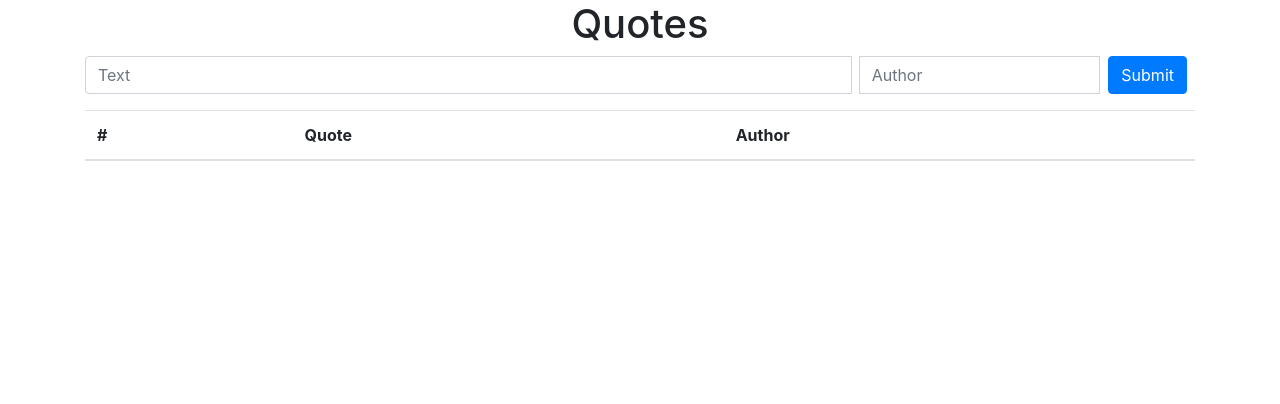
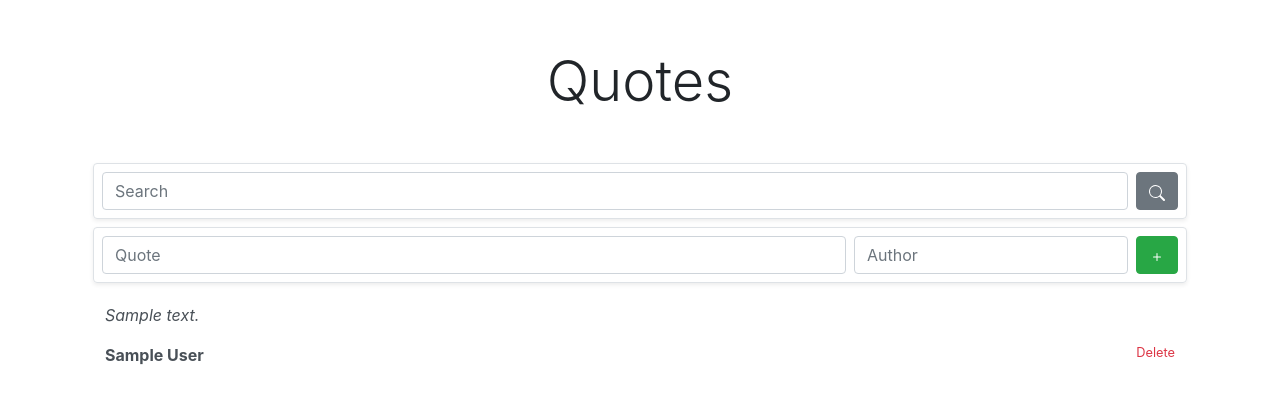
Before and after one commit to misterrager8/BlackPositivityBot, a Flask app: page /quotes in a window 1280 px wide. Shown: the part 56-460 px from the top of the page. Run offline with Flask 2, Linux system fonts and the light colour scheme; tables that the repository leaves empty hold one stand-in row (values such as "Sample post"); lists and menus that the app fills with data are empty; some libraries are stand-ins or nearby versions.

Commit message:
Add macros

```diff
--- a/modules/templates/contact.html
+++ b/modules/templates/contact.html
@@ -1,8 +1,7 @@
 {% extends "base.html" %}
+{% import "macros.html" as macros %}
 
 {% block body %}
 <title>Contact</title>
-<body>
-<h1 class="text-center">Contact</h1>
-</body>
+{{ macros.title_div('Contact') }}
 {% endblock %}
--- a/modules/templates/index.html
+++ b/modules/templates/index.html
@@ -1,8 +1,8 @@
 {% extends "base.html" %}
+{% import "macros.html" as macros %}
 
 {% block body %}
 <title>Home</title>
-<body>
 <div style="font-family: Georgia, serif">
   <p class="display-1 text-center font-italic font-weight-bold">“</p>
   <p class="display-4 text-center font-italic font-weight-bold">{{ quote.quote_text }}</p>
@@ -10,5 +10,4 @@
   <hr>
   <p class="display-4 text-center font-italic">- {{ quote.author }}</p>
 </div>
-</body>
 {% endblock %}
--- /dev/null
+++ b/modules/templates/macros.html
@@ -0,0 +1,60 @@
+{% macro title_div(txt) %}
+<p class="display-4 text-center m-5">{{ txt }}</p>
+{% endmacro %}
+
+{% macro search_icon() %}
+<svg xmlns="http://www.w3.org/2000/svg" width="16" height="16" fill="currentColor" class="bi bi-search" viewBox="0 0 16 16">
+  <path d="M11.742 10.344a6.5 6.5 0 1 0-1.397 1.398h-.001c.03.04.062.078.098.115l3.85 3.85a1 1 0 0 0 1.415-1.414l-3.85-3.85a1.007 1.007 0 0 0-.115-.1zM12 6.5a5.5 5.5 0 1 1-11 0 5.5 5.5 0 0 1 11 0z"/>
+</svg>
+{% endmacro %}
+
+{% macro add_icon() %}
+<svg xmlns="http://www.w3.org/2000/svg" width="16" height="16" fill="currentColor" class="bi bi-plus" viewBox="0 0 16 16">
+  <path d="M8 4a.5.5 0 0 1 .5.5v3h3a.5.5 0 0 1 0 1h-3v3a.5.5 0 0 1-1 0v-3h-3a.5.5 0 0 1 0-1h3v-3A.5.5 0 0 1 8 4z"/>
+</svg>
+{% endmacro %}
+
+{% macro quote_list_item(quote) %}
+<div class="list-group-item list-group-item-action border-0">
+  <p class="font-italic">{{ quote.quote_text }}</p>
+  <div class="d-flex justify-content-between">
+    <span class="font-weight-bold">{{ quote.author }}</span>
+    <small>
+      <a class="text-danger" style="text-decoration:none" href="" data-toggle="modal" data-target="#delete-{{ quote.id }}">Delete</a>
+    </small>
+  </div>
+</div>
+{{ delete_modal(quote) }}
+{% endmacro %}
+
+{% macro post_list_item(post) %}
+<div class="list-group-item list-group-item-action border-0">
+  <a style="text-decoration:none" class="text-body" href="{{ post.url }}">{{ post.title }}</a>
+</div>
+{% endmacro %}
+
+{% macro delete_modal(quote) %}
+<div class="modal" id="delete-{{ quote.id }}" role="dialog">
+  <div class="modal-dialog">
+    <div class="modal-content p-1">
+      {{ title_div('Delete?') }}
+      <a href="{{ url_for('delete_quote', id_=quote.id) }}" class="btn btn-danger">Delete</a>
+    </div>
+  </div>
+</div>
+{% endmacro %}
+
+{% macro add_quote_form() %}
+<form class="form-inline border rounded p-2 m-2 shadow-sm" action="{{ url_for('add_quote') }}" method="POST">
+  <input type="text" class="form-control mr-2 flex-grow-1" placeholder="Quote" name="quote_text" autocomplete="off">
+  <input type="text" class="form-control mr-2 flex-grow-0" placeholder="Author" name="author" autocomplete="off">
+  <button type="submit" class="btn btn-success">{{ add_icon() }}</button>
+</form>
+{% endmacro %}
+
+{% macro search_quote_form() %}
+<form class="form-inline border rounded p-2 m-2 shadow-sm" action="{{ url_for('search_quotes') }}" method="POST">
+  <input type="text" class="form-control mr-2 flex-grow-1" placeholder="Search" name="search_term" autocomplete="off">
+  <button type="submit" class="btn btn-secondary">{{ search_icon() }}</button>
+</form>
+{% endmacro %}
--- a/modules/templates/posts.html
+++ b/modules/templates/posts.html
@@ -1,4 +1,5 @@
 {% extends "base.html" %}
+{% import "macros.html" as macros %}
 
 {% block body %}
 <title>Posts</title>
--- a/modules/templates/quotes.html
+++ b/modules/templates/quotes.html
@@ -1,38 +1,14 @@
 {% extends "base.html" %}
+{% import "macros.html" as macros %}
 
 {% block body %}
 <title>Quotes</title>
-<body>
-<h1 class="text-center">Quotes</h1>
-
-<form class="form-inline" action="{{ url_for('quotes') }}" method="post">
-  <div class="input-group mb-2 mr-sm-2 w-100">
-    <input type="text" class="form-control mb-2 mr-sm-2 w-50" id="inlineFormInputName2" placeholder="Text"
-           name="quote_text">
-    <input type="text" class="form-control mr-sm-2" id="inlineFormInputGroupUsername2" placeholder="Author"
-           name="author">
-    <button type="submit" class="btn btn-primary mb-2">Submit</button>
-  </div>
-</form>
-
-<table class="table table-hover">
-  <thead>
-  <tr>
-    <th>#</th>
-    <th>Quote</th>
-    <th>Author</th>
-  </tr>
-  </thead>
-  <tbody>
-  {% for i in all_quotes %}
-  <tr>
-    <th scope="row">{{ i.id }}</th>
-    <td>{{ i.quote_text }}</td>
-    <td>{{ i.author }}</td>
-  </tr>
+{{ macros.title_div('Quotes') }}
+{{ macros.search_quote_form() }}
+{{ macros.add_quote_form() }}
+<div class="list-group mb-5">
+  {% for i in quotes %}
+  {{ macros.quote_list_item(i) }}
   {% endfor %}
-  </tbody>
-</table>
-
-</body>
+</div>
 {% endblock %}
```
